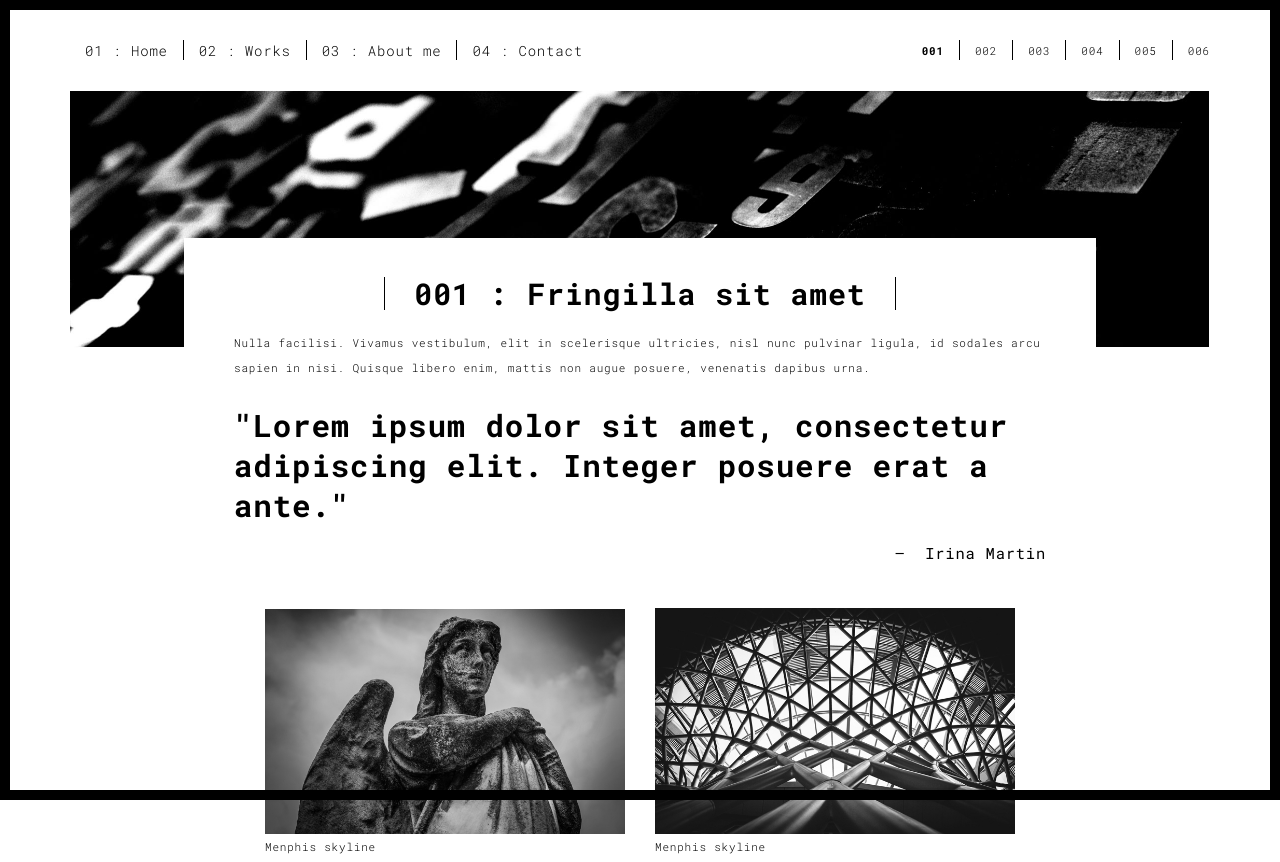
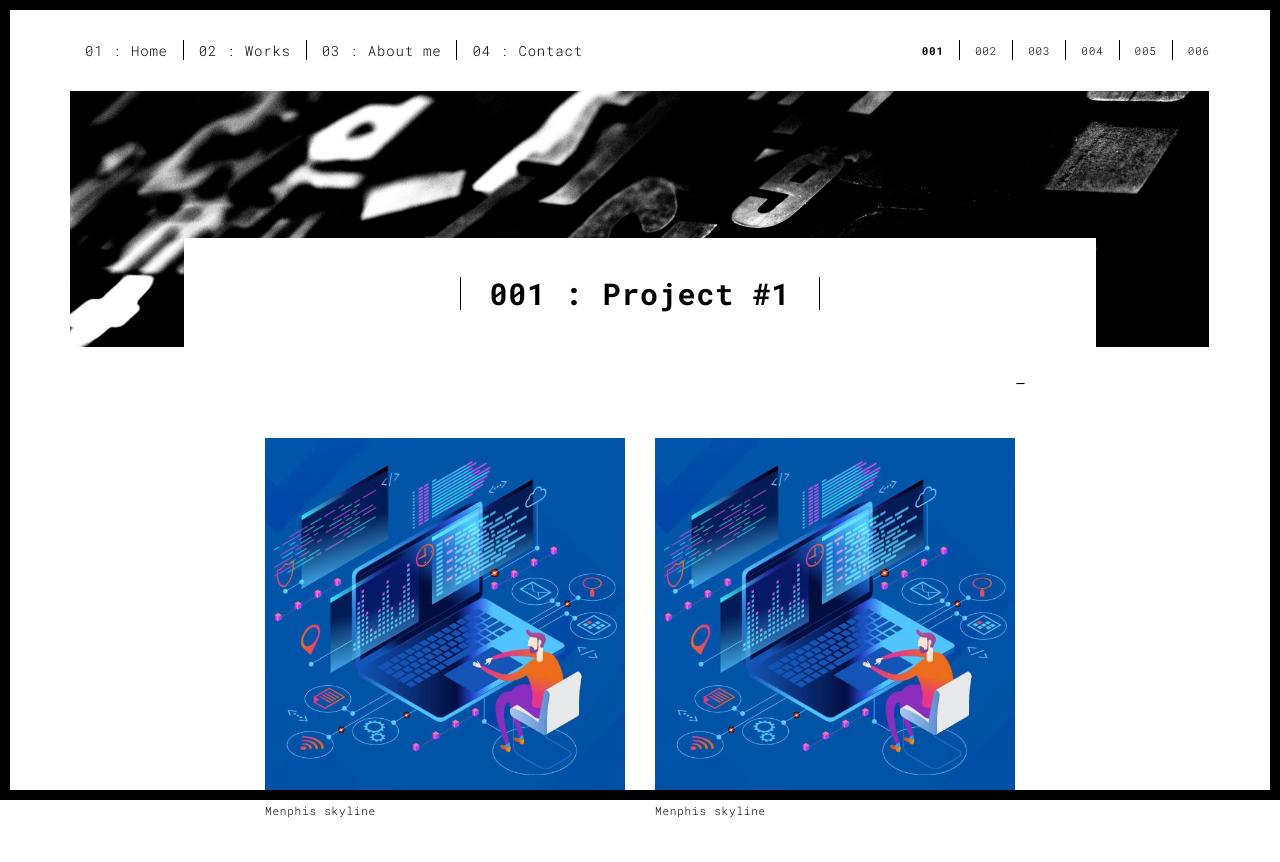
Before and after one commit to abhitej-bokka/abhitej-bokka.github.io, a plain HTML site: page work.html in a window 1280 px wide. Shown: the top 862 px of the page. Drawn offline with Linux system fonts and the light colour scheme.

Commit message:
Update work.html
Some changes to text not needed

```diff
--- a/work.html
+++ b/work.html
@@ -7,7 +7,6 @@
   <meta content="width=device-width,initial-scale=1" name="viewport">
   <meta content="description" name="description">
   <meta name="google" content="notranslate" />
-  <meta content="Mashup templates have been developped by Orson.io team" name="author">
 
   <!-- Disable tap highlight on IE -->
   <meta name="msapplication-tap-highlight" content="no">
@@ -66,13 +65,13 @@
         <img src="./assets/images/work001-01.jpg" class="img-responsive" alt="">
         <div class="card-container">
           <div class="text-center">
-            <h1 class="h2">001 : Fringilla sit amet</h1>
+            <h1 class="h2">001 : Project #1</h1>
           </div>
-          <p>Nulla facilisi. Vivamus vestibulum, elit in scelerisque ultricies, nisl nunc pulvinar ligula, id sodales arcu sapien in nisi. Quisque libero enim, mattis non augue posuere, venenatis dapibus urna.</p>
+          <p></p>
 
           <blockquote>
-            <p>"Lorem ipsum dolor sit amet, consectetur adipiscing elit. Integer posuere erat a ante."</p>
-            <small class="pull-right">Irina Martin</small>
+            <p></p>
+            <small class="pull-right"></small>
           </blockquote>
         </div>
       </div>
@@ -82,18 +81,18 @@
       <div class="col-md-8 col-md-offset-2 section-container-spacer">
         <div class="row">
           <div class="col-xs-12 col-md-6">
-            <img src="./assets/images/work001-02.jpg" class="img-responsive" alt="">
+            <img src="./assets/images/coding.jpg" class="img-responsive" alt="">
             <p>Menphis skyline</p>
           </div>
           <div class="col-xs-12 col-md-6">
-            <img src="./assets/images/work001-03.jpg" class="img-responsive" alt="">
+            <img src="./assets/images/coding.jpg" class="img-responsive" alt="">
             <p>Menphis skyline</p>
           </div>
         </div>
       </div>
 
       <div class="col-xs-12">
-        <img src="./assets/images/work001-04.jpg" class="img-responsive" alt="">
+        <img src="./assets/images/coding.jpg" class="img-responsive" alt="">
       </div>
 
     </div>
@@ -105,7 +104,7 @@
   <div class="container">
     <div class="row">
       <div class="col-xs-12">
-        <p>© UNTITLED | Website created with <a href="http://www.mashup-template.com/" title="Create website with free html template">Mashup Template</a>/<a href="https://www.unsplash.com/" title="Beautiful Free Images">Unsplash</a></p>
+        <p></p>
       </div>
     </div>
   </div>
```
